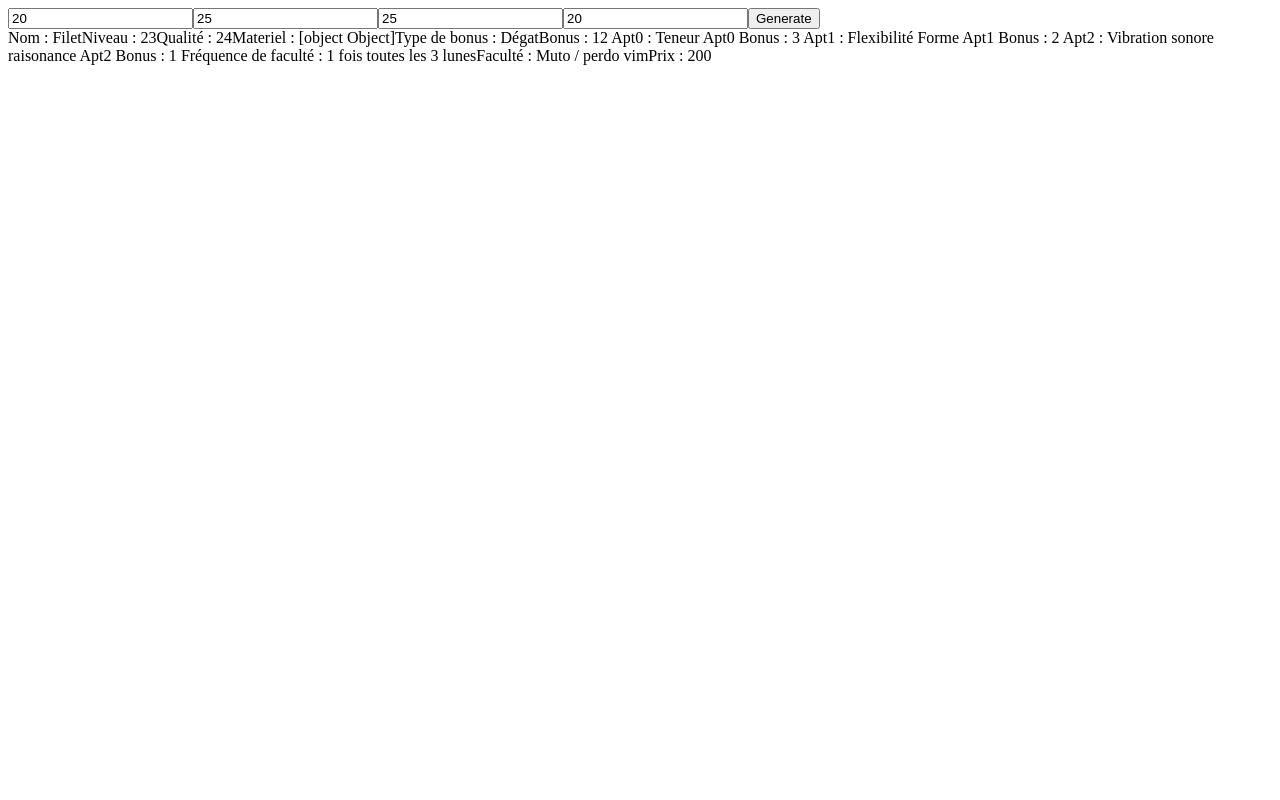
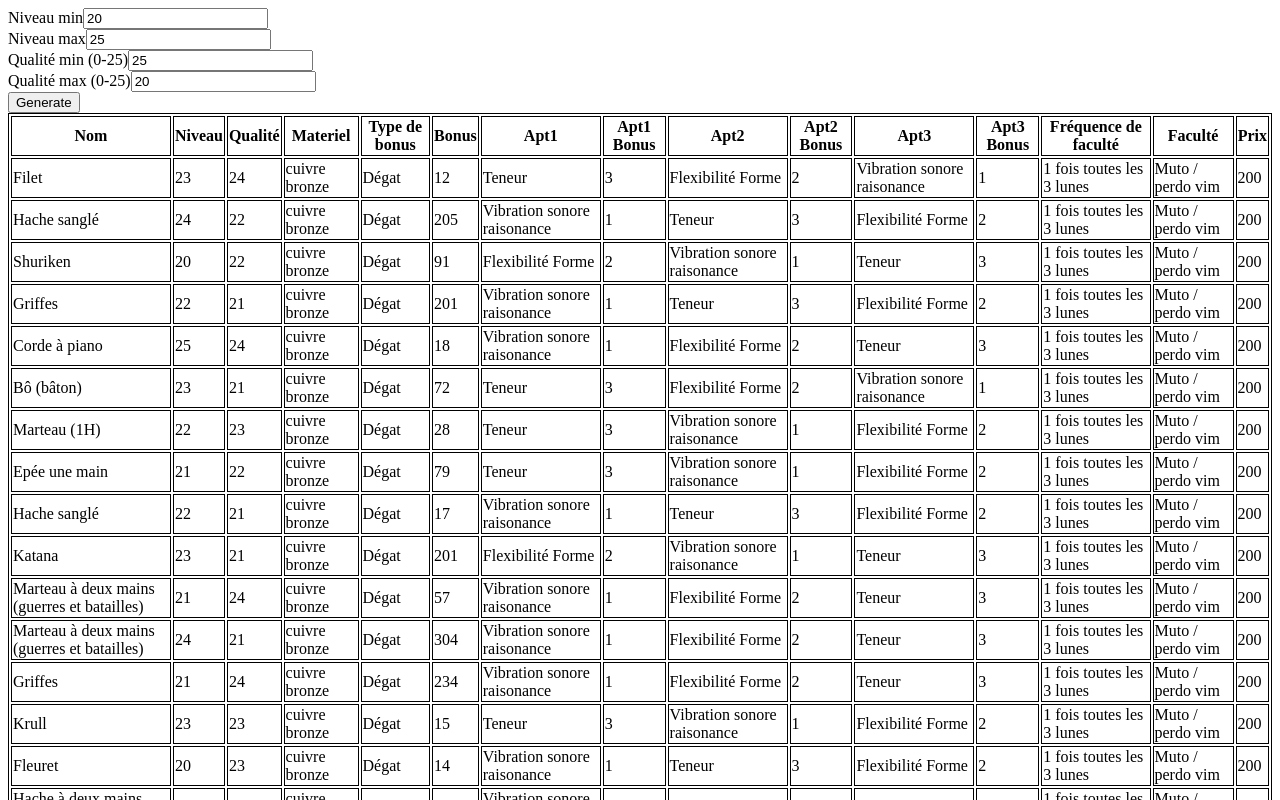
Before and after one commit to hugodes/fd7-generator, an Angular app: page / in a window 1280 px wide. Both pictures are taken after a click on the button "Generate". Shown: the top 800 px of the page. Built offline with nearby package versions, Linux system fonts and the light colour scheme.

Commit message:
Finsihed initial layout

```diff
--- /dev/null
+++ b/src/app/app.component.css
@@ -0,0 +1,3 @@
+table, th, td {
+  border: 1px solid black;
+}
--- a/src/app/app.component.html
+++ b/src/app/app.component.html
@@ -1,24 +1,51 @@
-  <input type="number" [(ngModel)]="lowestLevel">
-  <input type="number" [(ngModel)]="highestLevel">
-  <input type="number" [(ngModel)]="lowestQuality">
-  <input type="number" [(ngModel)]="highestQuality">
-  <button (click)="validate()">Generate</button>
+<label>Niveau min</label>
+<input type="number" [(ngModel)]="lowestLevel">
+<br>
+<label>Niveau max</label>
+<input type="number" [(ngModel)]="highestLevel">
+<br>
+<label>Qualité min (0-25)</label>
+<input type="number" [(ngModel)]="lowestQuality">
+<br>
+<label>Qualité max (0-25)</label>
+<input type="number" [(ngModel)]="highestQuality">
+<br>
+<button (click)="validate()">Generate</button>
 
+  <table>
+    <tr>
+      <th>Nom</th>
+      <th>Niveau</th>
+      <th>Qualité</th>
+      <th>Materiel</th>
+      <th>Type de bonus</th>
+      <th>Bonus</th>
+      <th>Apt1</th>
+      <th>Apt1 Bonus</th>
+      <th>Apt2</th>
+      <th>Apt2 Bonus</th>
+      <th>Apt3</th>
+      <th>Apt3 Bonus</th>
+      <th>Fréquence de faculté</th>
+      <th>Faculté</th>
+      <th>Prix</th>
+    </tr>
+    <tr *ngFor="let item of itemList">
+      <td>{{item.itemType}}</td>
+      <td>{{item.itemLevel}}</td>
+      <td>{{item.itemQuality}}</td>
+      <td>{{item.itemMaterial.name}}</td>
+      <td>{{item.itemBonus.type}}</td>
+      <td>{{item.itemBonus.value}}</td>
+      <td>{{item.itemAptitudes[0].name}}</td>
+      <td>{{item.itemAptitudes[0].value}}</td>
+      <td>{{item.itemAptitudes[1].name}}</td>
+      <td>{{item.itemAptitudes[1].value}}</td>
+      <td>{{item.itemAptitudes[2].name}}</td>
+      <td>{{item.itemAptitudes[2].value}}</td>
+      <td>{{item.itemFaculty.frequency}}</td>
+      <td>{{item.itemFaculty.faculty}}</td>
+      <td>{{item.itemPrice}}</td>
 
-  <div *ngFor="let item of itemList">
-    <span>Nom : {{item.itemType}}</span>
-    <span>Niveau : {{item.itemLevel}}</span>
-    <span>Qualité : {{item.itemQuality}}</span>
-    <span>Materiel : {{item.itemMaterial}}</span>
-    <span>Type de bonus : {{item.itemBonus.type}}</span>
-    <span>Bonus : {{item.itemBonus.value}}</span>
-    <span *ngFor="let aptitude of item.itemAptitudes; let i = index">
-      Apt{{i}} : {{aptitude.name}}
-      Apt{{i}} Bonus : {{aptitude.value}}
-
-    </span>
-    <span>Fréquence de faculté : {{item.itemFaculty.frequency}}</span>
-    <span>Faculté : {{item.itemFaculty.faculty}}</span>
-    <span>Prix : {{item.itemPrice}}</span>
-
-  </div>
+    </tr>
+  </table>
--- a/src/app/app.component.ts
+++ b/src/app/app.component.ts
@@ -5,6 +5,7 @@ import {ItemService} from "./item-service";
 @Component({
   selector: 'app-root',
   templateUrl: './app.component.html',
+  styleUrls: ['./app.component.css'],
 })
 export class AppComponent {
 
@@ -27,7 +28,7 @@ export class AppComponent {
 
   public validate(): void {
     this.itemList = [];
-    for (let i = 0; i < 1; i++) {
+    for (let i = 0; i < 20; i++) {
       this.itemList.push(new Item(this.itemService, this.lowestLevel, this.highestLevel, this.lowestQuality, this.highestQuality));
     }
   }
```
